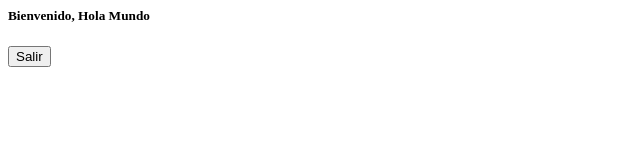
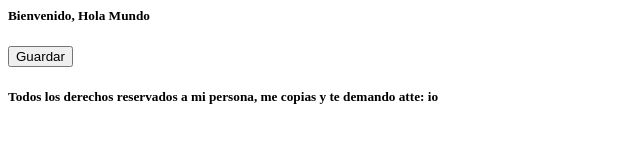
Before and after one commit to AramEleazar/PrimerEjercicio-html-en-git-uwu, a plain HTML site: page index.html in a window 1280 px wide. Shown: the whole page, without its empty margins (0-640 px from the left). Drawn offline with Linux system fonts and the light colour scheme.

Commit message:
Cambio de nombre de boton y derechos de autores a mi

```diff
--- a/index.html
+++ b/index.html
@@ -8,12 +8,15 @@
             Bienvenido, Hola Mundo
         </h5>
         <button>
-            Salir
+            Guardar
         </button>
     </body>
 
     <footer>
-
+        <h5>
+            Todos los derechos reservados a mi persona, me copias y te demando
+            atte: io
+        </h5>
 
     </footer>
 </html>
```
